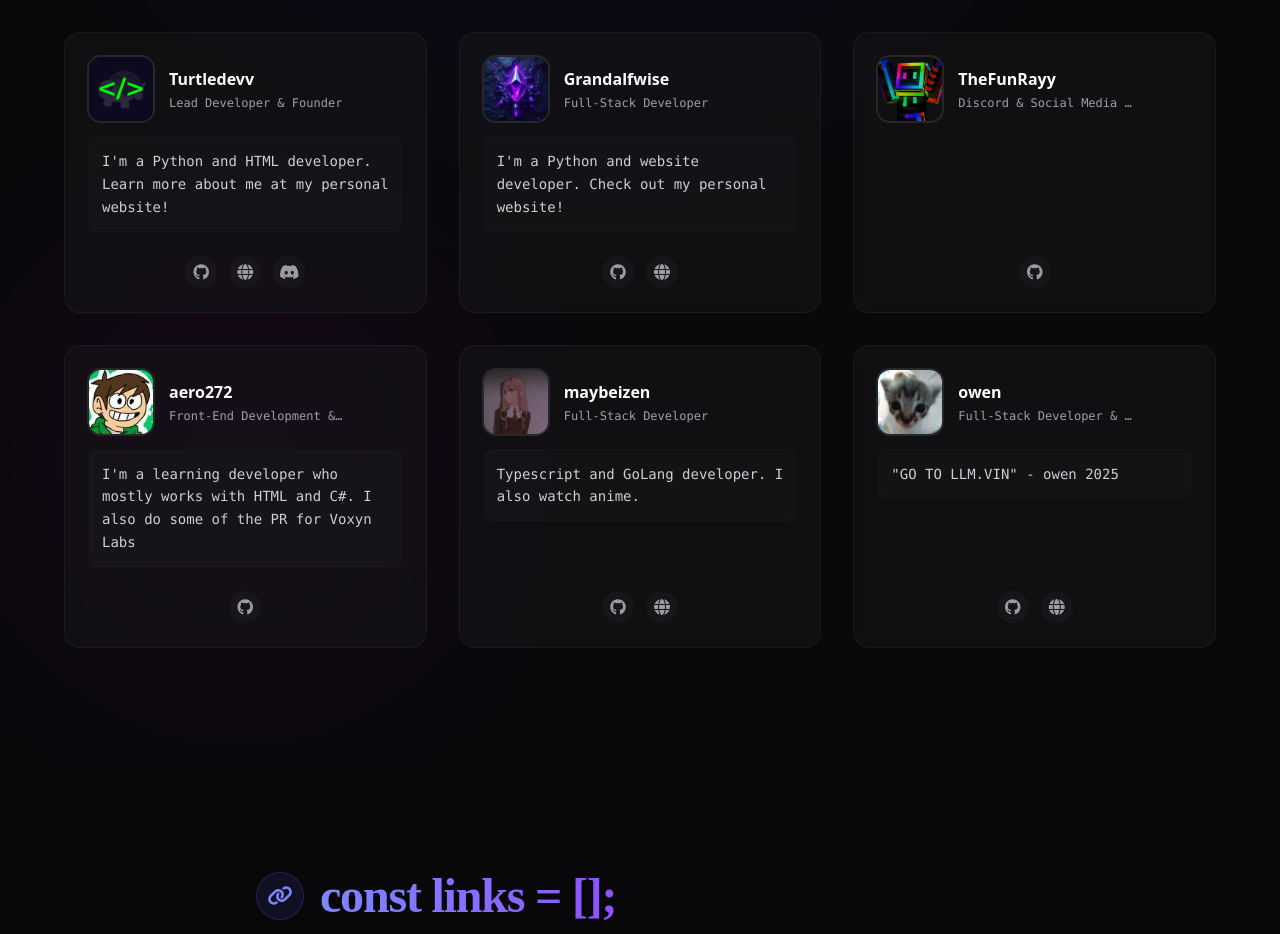
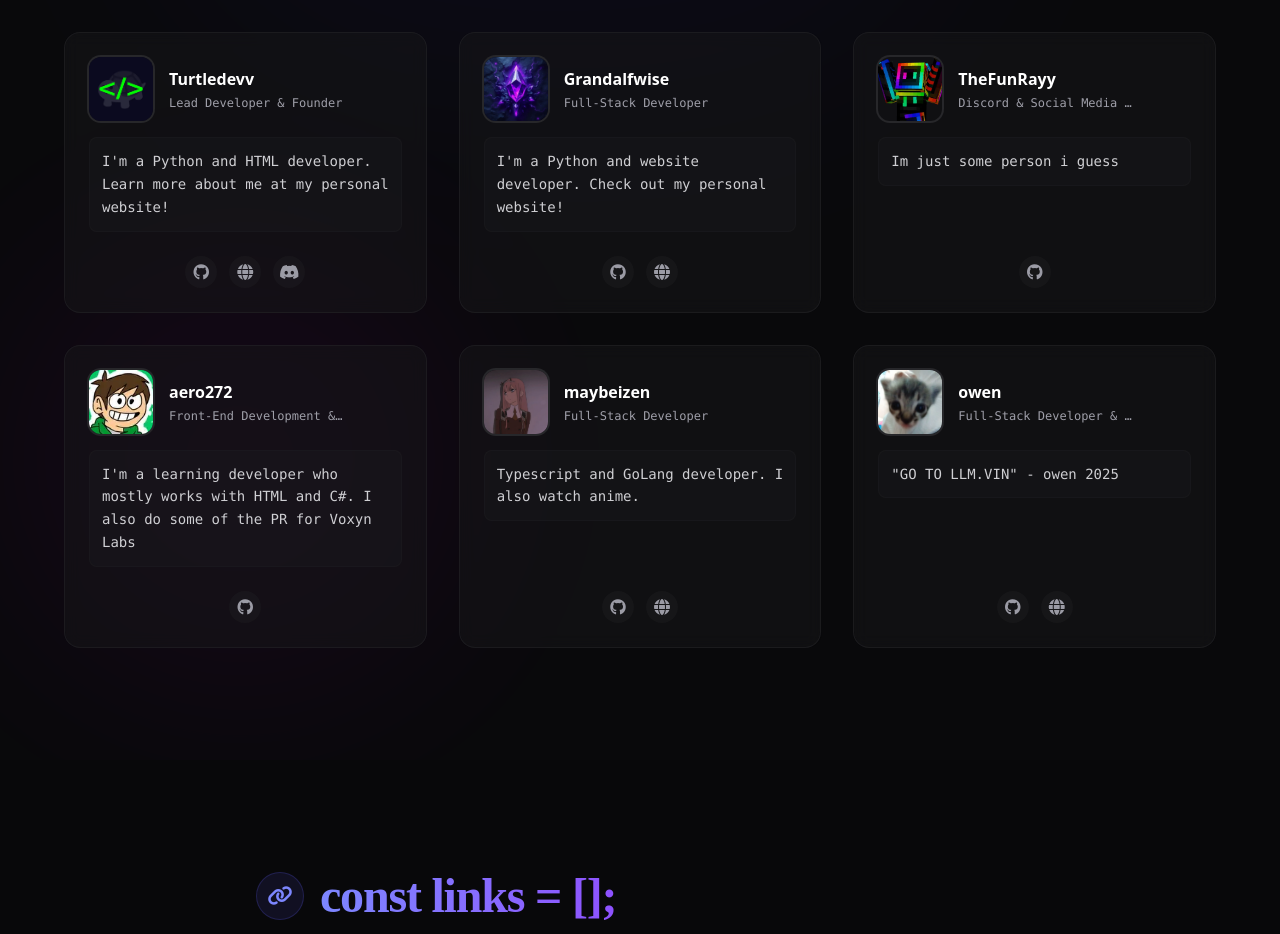
Before and after one commit to VoxynLabs/voxynlabs.github.io, a Svelte app: page / in a window 1280 px wide. Shown: the part 1840-2774 px from the top of the page. Built offline with nearby package versions, Linux system fonts and the light colour scheme; a web font is replaced by a local one.

Commit message:
fix(team): add about section for thefunrayy

```diff
--- a/src/components/Team.svelte
+++ b/src/components/Team.svelte
@@ -24,7 +24,8 @@
       role: "Discord & Social Media Manager",
       img: "/img/thefunrayy.png",
       bg: "from-fuchsia-500 to-pink-500",
-      github: "thefunrayy"
+      github: "thefunrayy",
+      about: "Im just some person i guess"
     },
     {
       name: "aero272",
```
